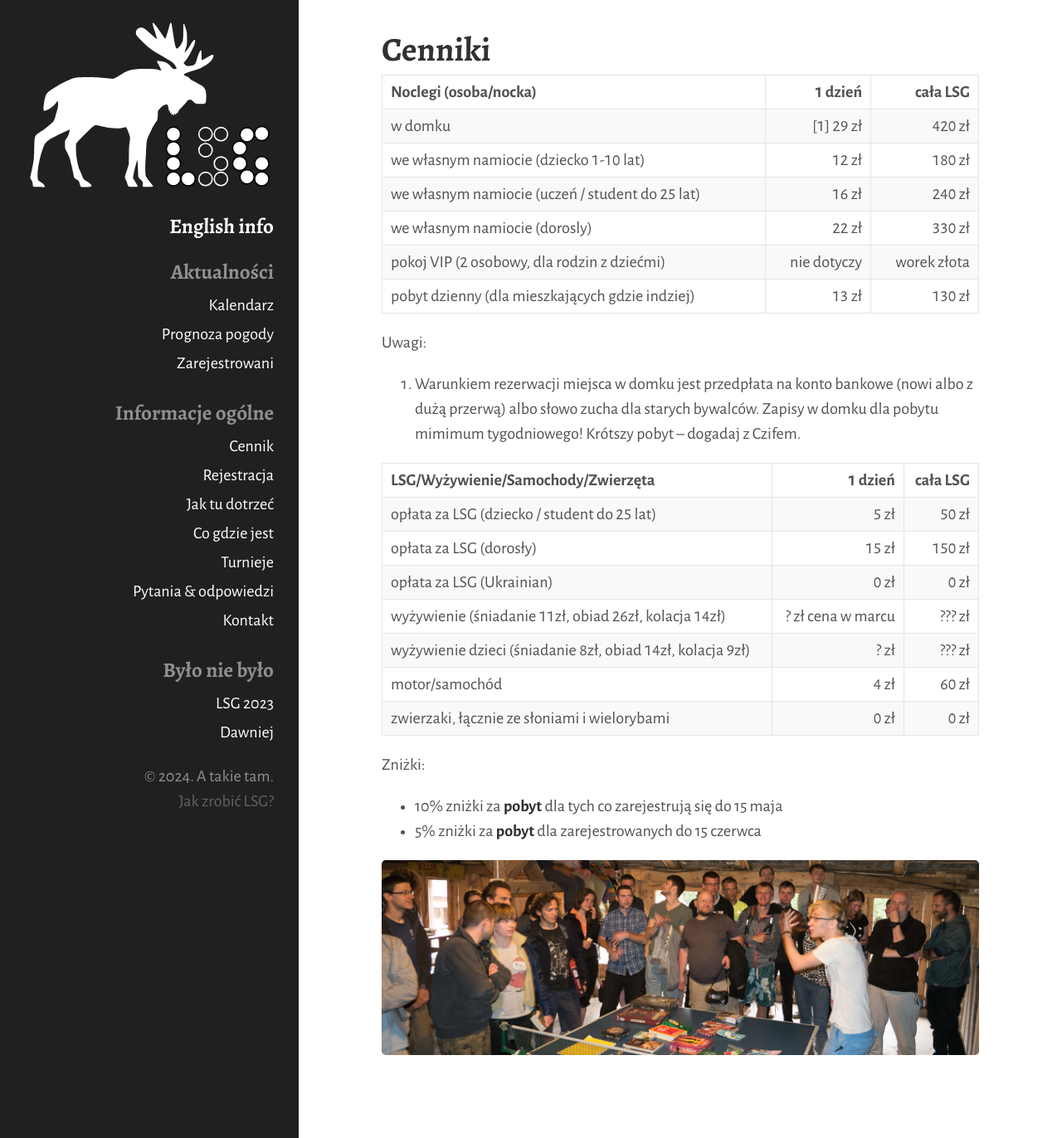
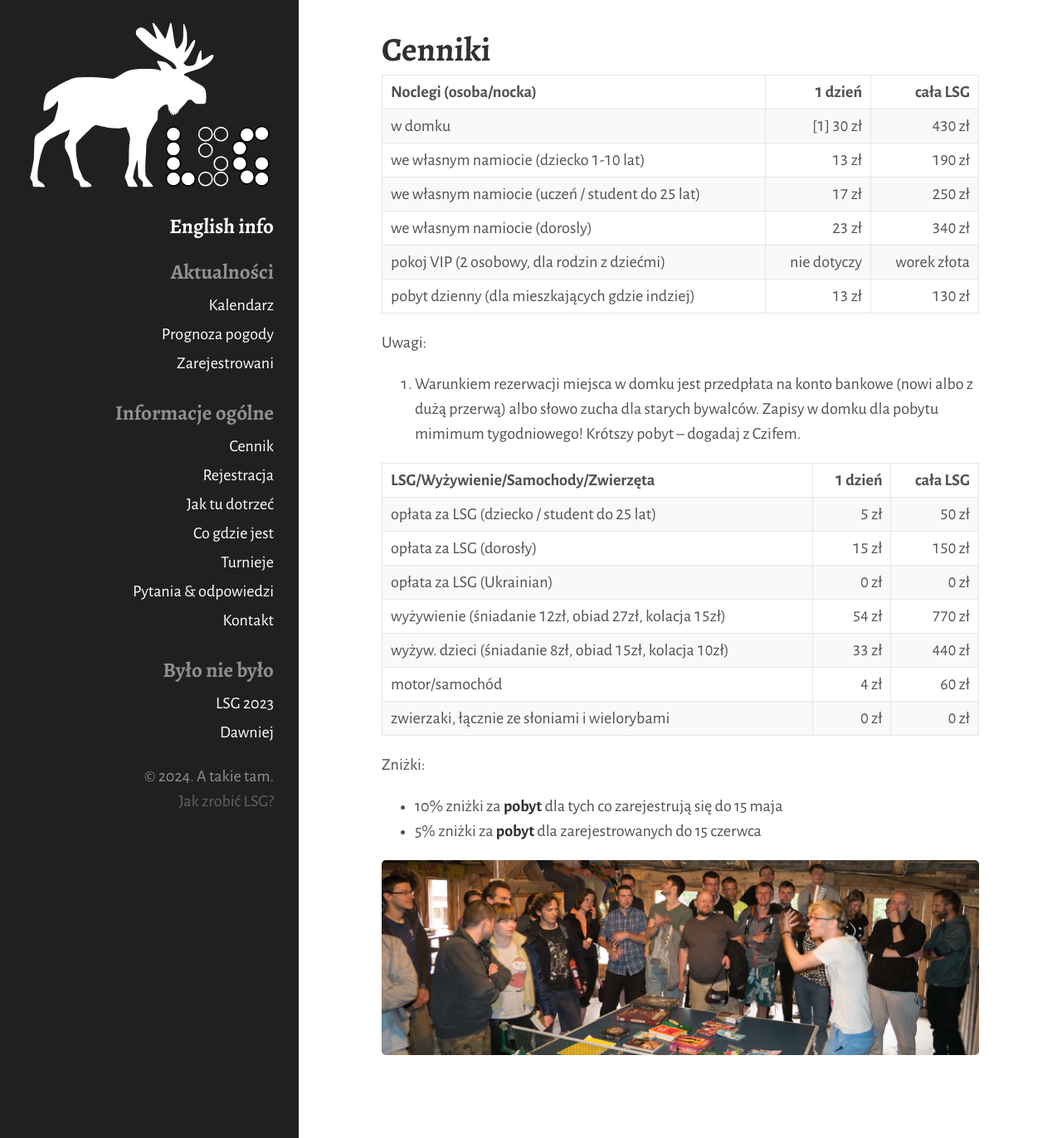
Before and after one commit to tasuki/lsg, a Jekyll site: the page built from cennik.md, in a window 1280 px wide. Shown: the whole page at 83% size. Built offline with Jekyll 4.4.1, drawn with Linux system fonts in a browser that asks for light colours.

Commit message:
Update cennik.md

```diff
--- a/cennik.md
+++ b/cennik.md
@@ -7,10 +7,10 @@ title: Cennik
 
 | Noclegi (osoba/nocka)                           |     1 dzień |    cała LSG |
 | ----------------------------------------------- | ----------: | ----------: |
-| w domku                                         |   [1] 29 zł |      420 zł |
-| we własnym namiocie (dziecko 1-10 lat)          |       12 zł |      180 zł |
-| we własnym namiocie (uczeń / student do 25 lat) |       16 zł |      240 zł |
-| we własnym namiocie (dorosly)                   |       22 zł |      330 zł |
+| w domku                                         |   [1] 30 zł |      430 zł |
+| we własnym namiocie (dziecko 1-10 lat)          |       13 zł |      190 zł |
+| we własnym namiocie (uczeń / student do 25 lat) |       17 zł |      250 zł |
+| we własnym namiocie (dorosly)                   |       23 zł |      340 zł |
 | pokoj VIP (2 osobowy, dla rodzin z dziećmi)     | nie dotyczy | worek złota |
 | pobyt dzienny (dla mieszkających gdzie indziej) |       13 zł |      130 zł |
 
@@ -22,8 +22,8 @@ Uwagi:
 | opłata za LSG (dziecko / student do 25 lat)                |    5 zł |    50 zł |
 | opłata za LSG (dorosły)                                    |   15 zł |   150 zł |
 | opłata za LSG (Ukrainian)                                  |    0 zł |     0 zł |
-| wyżywienie (śniadanie 11zł, obiad 26zł, kolacja 14zł)      |   ? zł cena w marcu |   ??? zł |
-| wyżywienie dzieci (śniadanie 8zł, obiad 14zł, kolacja 9zł) |   ? zł |   ??? zł |
+| wyżywienie (śniadanie 12zł, obiad 27zł, kolacja 15zł)      |   54 zł |   770 zł |
+| wyżyw. dzieci (śniadanie 8zł, obiad 15zł, kolacja 10zł)    |   33 zł |   440 zł |
 | motor/samochód                                             |    4 zł |    60 zł |
 | zwierzaki, łącznie ze słoniami i wielorybami               |    0 zł |     0 zł |
 
```
